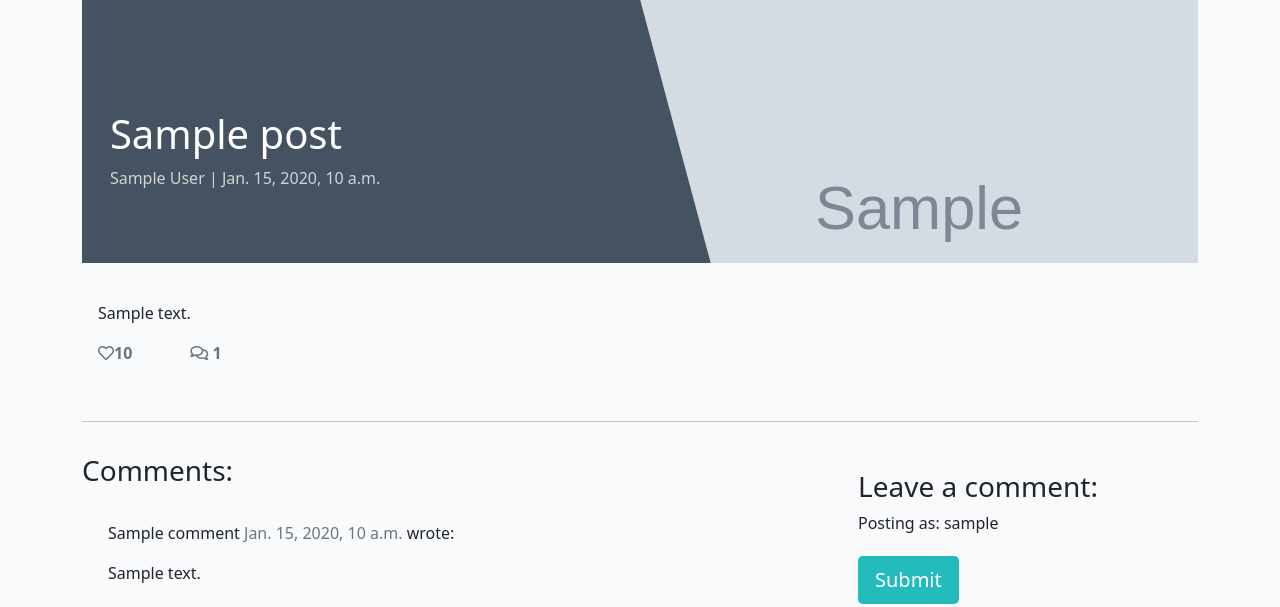
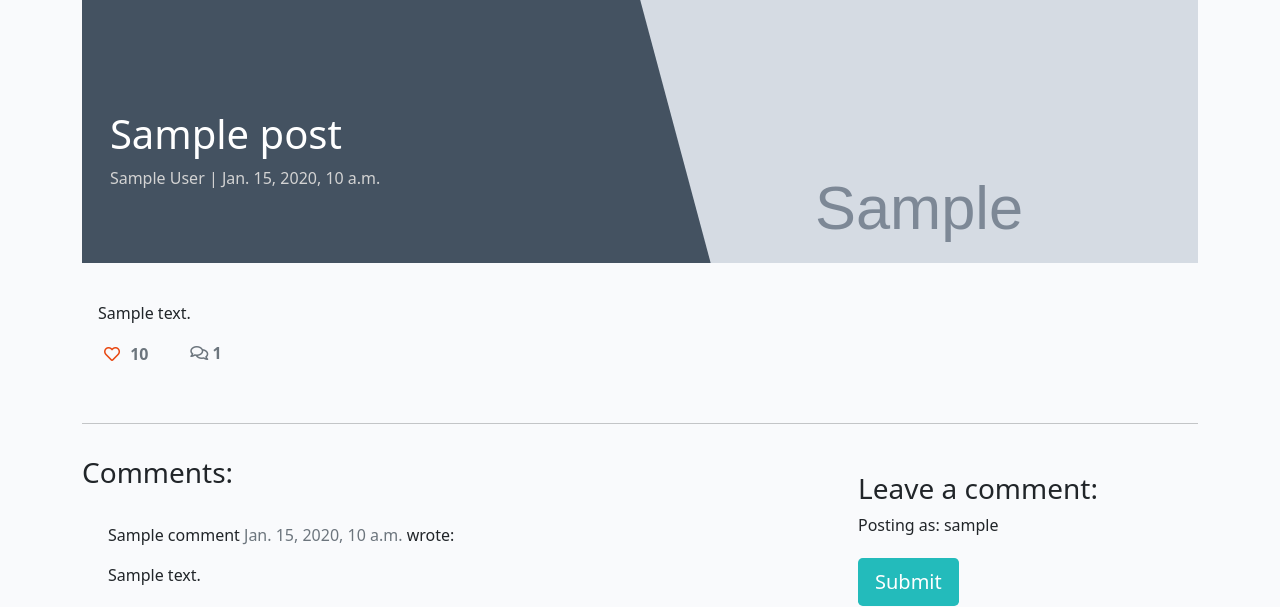
Before and after one commit to quiltingcode/django-blog, a Django app: template templates/post_detail.html in a window 1280 px wide. Shown: the part 71-678 px from the top of the page. Run offline with Django 3.2, Linux system fonts and the light colour scheme; a user stored in the database is signed in; tables that the repository leaves empty hold one stand-in row (values such as "Sample post"); the template is opened without the code that fills it: values that come from a table or form of the project are taken from there, most other values are stand-ins (such as "Sample title", 1, 10 or a date in 2020); grey boxes marked "Sample" are stand-in pictures; some libraries are stand-ins or nearby versions.

Commit message:
Fix duplicated like heart

```diff
--- a/blog/urls.py
+++ b/blog/urls.py
@@ -4,4 +4,5 @@ from django.urls import path
 urlpatterns = [
     path('', views.PostList.as_view(), name='home'),
     path('<slug:slug>/', views.PostDetail.as_view(), name='post_detail'),
+    path('like/<slug:slug>', views.PostLike.as_view(), name='post_like'),
 ]
--- a/templates/post_detail.html
+++ b/templates/post_detail.html
@@ -1,5 +1,4 @@
 {% extends 'base.html' %} {% block content %}
-
 {% load crispy_forms_tags %}
 
 <div class="masthead">
@@ -7,18 +6,16 @@
         <div class="row g-0">
             <div class="col-md-6 masthead-text">
                 <!-- Post title goes in these h1 tags -->
-                <h1 class="post-title">
-                    {{ post.title }}
-                </h1>
+                <h1 class="post-title">{{ post.title }}</h1>
                 <!-- Post author goes before the | the post's created date goes after -->
-                <p class="post-subtitle"> {{ post.author }} | {{ post.created_on }} </p>
+                <p class="post-subtitle">{{ post.author }} | {{ post.created_on }}</p>
             </div>
             <div class="d-none d-md-block col-md-6 masthead-image">
                 <!-- The featured image URL goes in the src attribute -->
                 {% if "placeholder" in post.featured_image.url %}
                 <img src="https://codeinstitute.s3.amazonaws.com/fullstack/blog/default.jpg" width="100%">
                 {% else %}
-                <img src="{{ post.featured_image.url }}" width="100%">
+                <img src=" {{ post.featured_image.url }}" width="100%">
                 {% endif %}
             </div>
         </div>
@@ -31,18 +28,34 @@
             <div class="card-body">
                 <!-- The post content goes inside the card-text. -->
                 <!-- Use the | safe filter inside the template tags -->
-                <p class="card-text ">{{ post.content | safe }}</p>
+                <p class="card-text ">
+                    {{ post.content | safe }}
+                </p>
                 <div class="row">
 
                     <div class="col-1">
+                        <strong>
+                            {% if user.is_authenticated %}
+                            <form class="d-inline" action="{% url 'post_like' post.slug %}" method="POST">
+                                {% csrf_token %}
+                                {% if liked %}
+                                <button type="submit" name="blogpost_id" value="{{post.slug}}" class="btn-like"><i class="fas fa-heart"></i></button>
+                                {% else %}
+                                <button type="submit" name="blogpost_id" value="{{post.slug}}" class="btn-like"><i class="far fa-heart"></i></button>
+                                {% endif %}
+                            </form>
+                            {% else %}
+                            <span class="text-secondary"><i class="far fa-heart"></i></span>
+                            {% endif %}
                         <!-- The number of likes goes before the closing strong tag -->
-                        <strong class="text-secondary"><i class="far fa-heart"></i>{{ post.number_of_likes }}</strong>
+                        <span class="text-secondary">{{ post.number_of_likes }} </span>
+                        </strong>
                     </div>
                     <div class="col-1">
                         {% with comments.count as total_comments %}
                         <strong class="text-secondary"><i class="far fa-comments"></i>
                             <!-- Our total_comments variable goes before the closing strong tag -->
-                        {{ total_comments }}</strong>
+                            {{ total_comments }}</strong>
                         {% endwith %}
                     </div>
                 </div>
@@ -58,7 +71,7 @@
         <div class="col-md-8 card mb-4  mt-3 ">
             <h3>Comments:</h3>
             <div class="card-body">
-                <!-- We want a for loop inside the tags to iterate through each comment in comments -->
+                <!-- We want a for loop inside the empty control tags to iterate through each comment in comments -->
                 {% for comment in comments %}
                 <div class="comments" style="padding: 10px;">
                     <p class="font-weight-bold">
@@ -88,7 +101,7 @@
 
                 <h3>Leave a comment:</h3>
                 <p>Posting as: {{ user.username }}</p>
-                <form method="post" style="margin-top: 1.3em">
+                <form method="post" style="margin-top: 1.3em;">
                     {{ comment_form | crispy }}
                     {% csrf_token %}
                     <button type="submit" class="btn btn-signup btn-lg">Submit</button>
```
Also changed, not shown: blog/views.py (+15 -1 lines).
